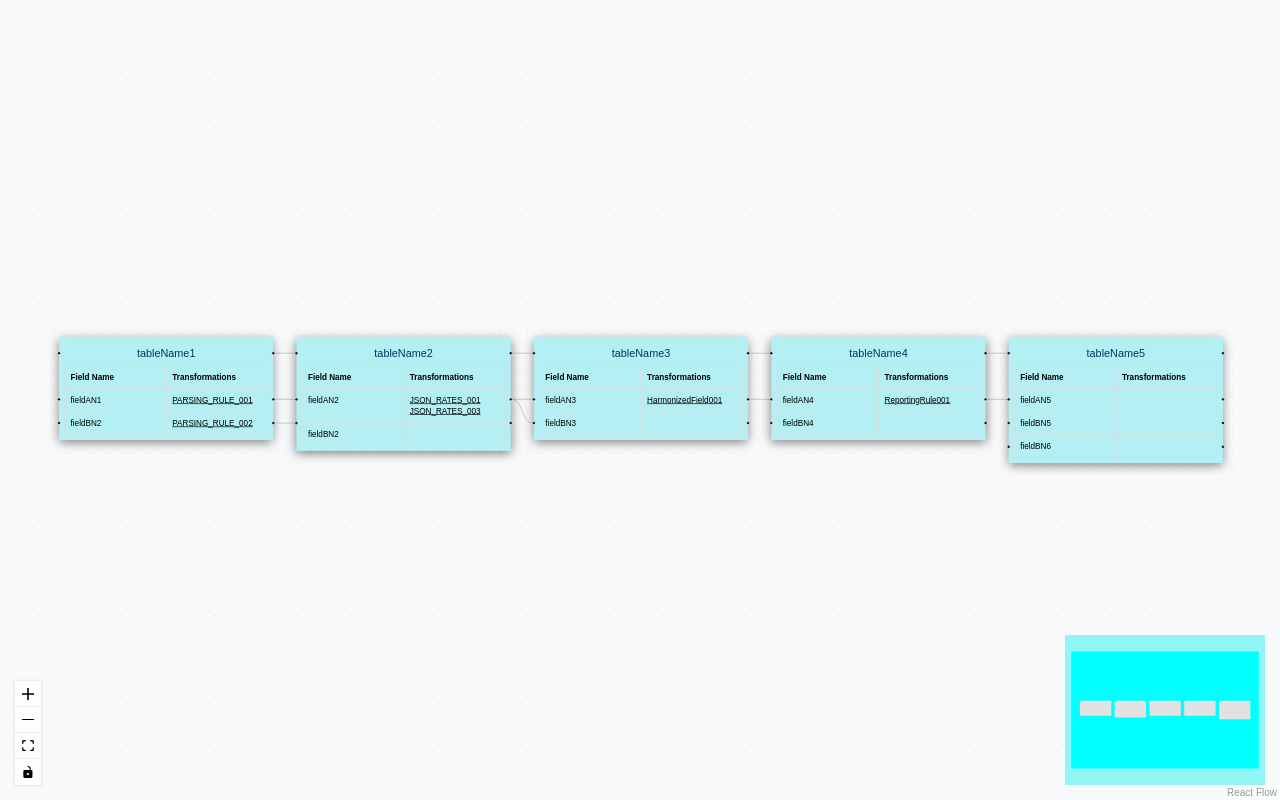
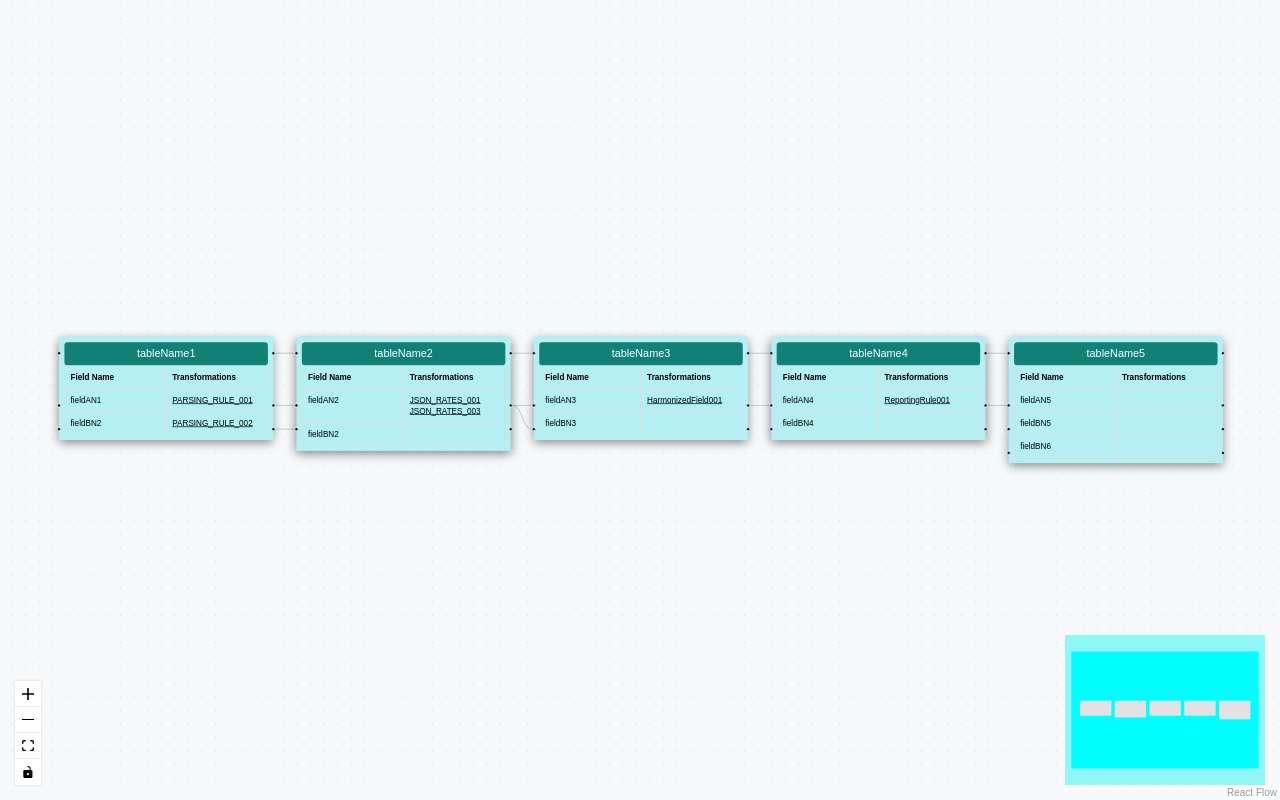
Before and after one commit to pks9862728888/react-flow-demo, a Next.js app: page / in a window 1280 px wide. Built offline with nearby package versions, Linux system fonts and the light colour scheme.

Commit message:
Changed styling

```diff
--- a/src/app/components/TableNode/TableName.module.css
+++ b/src/app/components/TableNode/TableName.module.css
@@ -6,8 +6,11 @@
 }
 
 .assetName {
-    color: #063261;
+    background-color: #118178;
+    color: #ffffff;
     padding: 0.5rem;
+    font-size: 16px;
+    border-radius: 5px;
 }
 
 /*Style div like table*/
--- a/src/app/components/TableNode/TableNode.tsx
+++ b/src/app/components/TableNode/TableNode.tsx
@@ -2,6 +2,9 @@
 import React, {ReactElement} from "react";
 import styles from './TableName.module.css';
 import {Handle, Position} from "@xyflow/react";
+
+const fixedWidthFromTop : number = 101;
+const widthBetweenTwoRows: number = 35;
 
 const TableNode = ({data}: { data: any }): ReactElement => {
   return (
@@ -29,7 +32,7 @@ const TableNode = ({data}: { data: any }): ReactElement => {
                 type="target"
                 position={Position.Left}
                 isConnectable={true}
-                style={{top: 92 + dataRow.colSeq * 35}}
+                style={{top: fixedWidthFromTop + dataRow.colSeq * widthBetweenTwoRows}}
               />
               <div className={styles.cell}>{dataRow.fieldName}</div>
               <div className={styles.cell}>
@@ -46,7 +49,7 @@ const TableNode = ({data}: { data: any }): ReactElement => {
                 type="source"
                 position={Position.Right}
                 isConnectable={true}
-                style={{top: 92 + dataRow.colSeq * 35}}
+                style={{top: fixedWidthFromTop + dataRow.colSeq * widthBetweenTwoRows}}
               />
             </div>
           ))}
--- a/src/app/layout.tsx
+++ b/src/app/layout.tsx
@@ -13,7 +13,7 @@ const geistMono = Geist_Mono({
 });
 
 export const metadata: Metadata = {
-  title: "Create Next App",
+  title: "Data Lineage Demo",
   description: "Generated by create next app",
 };
 
```
